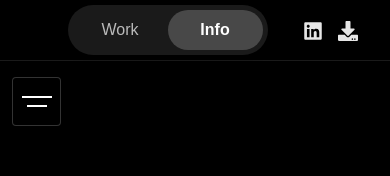
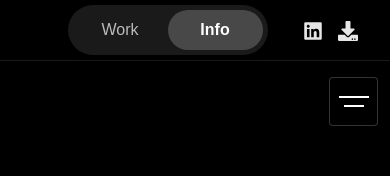
Before and after one commit to curash58/portfolio, a React (Create React App) app: page /info in a window 390 px wide. Shown: the top 176 px of the page. Built offline with nearby package versions, Linux system fonts and the light colour scheme.

Commit message:
Minor Update

```diff
--- a/src/containers/info/CustomButton.css
+++ b/src/containers/info/CustomButton.css
@@ -8,10 +8,10 @@
     width: 49px;
     height: 49px;
     padding: 0;
-    margin: 0;
+    margin-left: auto;
     color: #ffffff;
     display: flex;
-    align-items: center;
+    align-items: flex-end;
     justify-content: center;
   }
 
--- a/src/containers/info/Info.css
+++ b/src/containers/info/Info.css
@@ -124,7 +124,19 @@
   display: block;
 }
 
-/* Responsive Adjustments */
+.info-dynamic-content {
+  margin-top: 2rem;
+}
+
+.info-dynamic-text {
+  font-size: 2rem;
+  font-weight: bold;
+  color: white; /* White text */
+}
+#about-me {
+  border-radius: 16px 16px 0 0;
+}
+
 @media (max-width: 768px) {
   .info-section h2::after {
     width: 100%; /* Expands the underline to full width */
@@ -148,22 +160,7 @@
   .info-section p {
     font-size: 1rem; /* Adjust paragraph size */
   }
-}
 
-.info-dynamic-content {
-  margin-top: 2rem;
-}
-
-.info-dynamic-text {
-  font-size: 2rem;
-  font-weight: bold;
-  color: white; /* White text */
-}
-#about-me {
-  border-radius: 16px 16px 0 0;
-}
-
-@media (max-width: 768px) {
   .info-dynamic-text {
     font-size: 1.5rem;
     font-weight: bold;
@@ -178,7 +175,7 @@
     background: rgba(0, 0, 0, 0.5);
     backdrop-filter: blur(10px);
   }
-  .info-nav-link{
+  .info-nav-link {
     color: white;
   }
   .info-nav-active {
@@ -189,9 +186,10 @@
   .info-nav-link:hover {
     color: #ffffff; /* Highlight white on hover */
   }
-  .custom-menu-btn{
+  .custom-menu-btn {
     position: sticky; /* Button scrolls with the content but remains visible at the top */
     top: 65px;
-    left: 20px;
+    right: 20px;
+    z-index: 1100;
   }
 }
```
